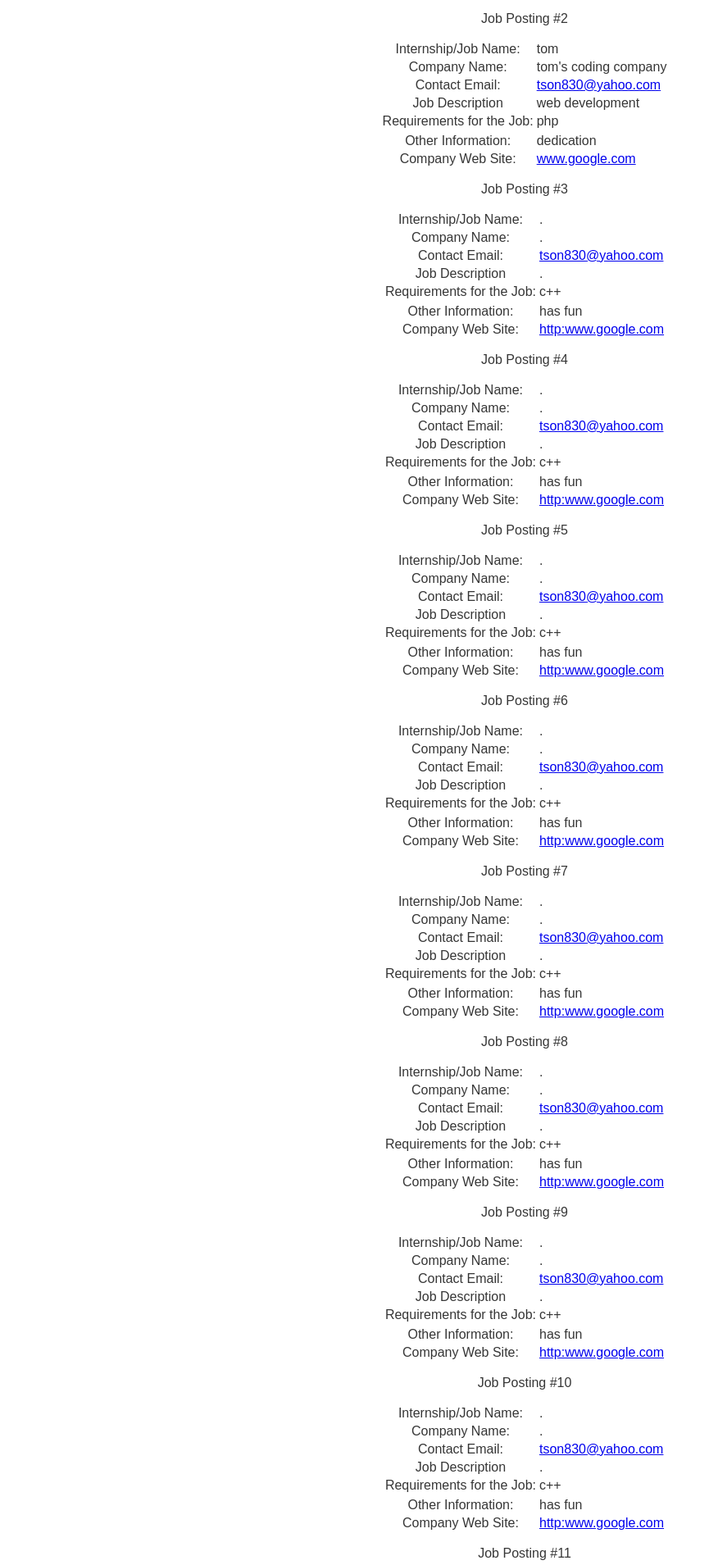
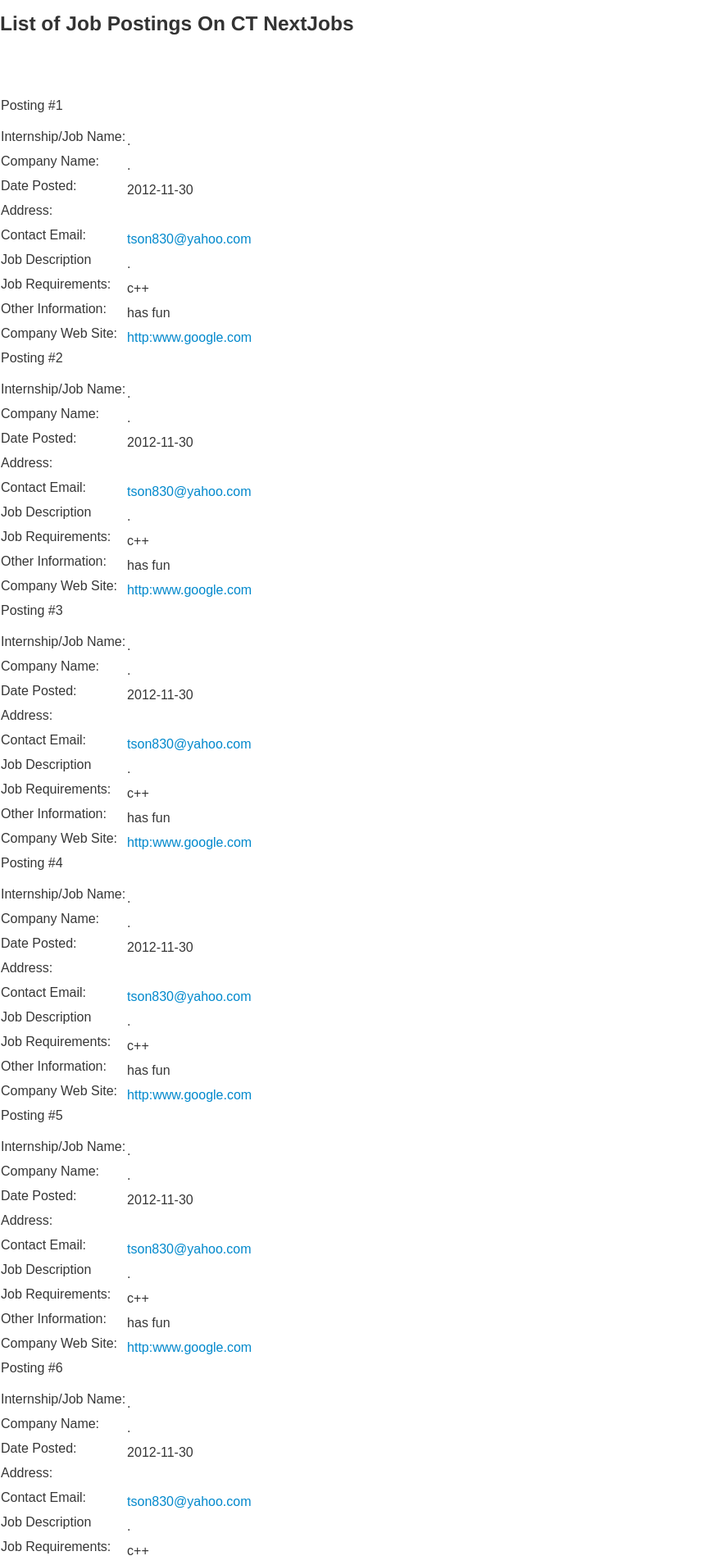
Before and after one commit to sonnemannt1/A100-Project2-Group5, a CodeIgniter app: the page made by application/views/JobSeekerView.php in a window 1280 px wide. Shown: the part 301-2210 px from the top of the page at 82% size, without its empty margins (0-876 px from the left). Run offline with CodeIgniter, Linux system fonts and the light colour scheme; data that the repository does not hold is empty; some libraries are stand-ins or nearby versions; some web fonts are replaced.

Commit message:
updated verison of jobseekerview.php
my awesome version

```diff
--- a/application/views/JobSeekerView.php
+++ b/application/views/JobSeekerView.php
@@ -4,67 +4,146 @@
 
 ?>
 <html>
-<head><link rel="stylesheet" type="text/css" href="<?php echo base_url();?>static/css/styles.css">
+<head>
+<script src="<?php echo base_url();?>static/js/jquery.min.js"></script>
+<link rel="stylesheet" type="text/css" href="<?php echo base_url();?>static/css/styles.css">
 <link href='http://fonts.googleapis.com/css?family=Alef' rel='stylesheet' type='text/css'>
-<title>Job Seekers</title>
+<link href="<?php echo base_url();?>bootstrap/css/bootstrap.css" rel="stylesheet" media="screen">
+
+<title>Welcome Seeker!</title>
 </head>
-<body onLoad="Load">
-<table align="center" style="height:10px; width: auto">
-<tr>
-<td valign="middle">
-<h2><font color="red">Welcome to CT NextJobs</font></h2>
-</td>
-</tr>
-<tr>
-<td align="center" valign="middle">
-	<div id="tabs" align="center">
 
-		<div>
 
-		<div id="firstTabContent" class="activeTabContent">
-			<div style="margin-top: 10px">
+
+	<script src="https://maps.googleapis.com/maps/api/js?v=3.exp&sensor=false"></script>
+    <script type="text/javascript">
+var geocoder;
+var map;
+function initialize() {
+  geocoder = new google.maps.Geocoder();
+  var latlng = new google.maps.LatLng(41.3081, -72.9286);
+  var mapOptions = {
+    zoom: 10,
+    center: latlng,
+    mapTypeId: google.maps.MapTypeId.ROADMAP
+  }
+  map = new google.maps.Map(document.getElementById('map-canvas'), mapOptions);
+   google.maps.event.addListenerOnce(map, 'idle', function(){
+    pinAddress_func();
+});
+}
+
+function codeAddress() {
+  var address = document.getElementById('address').value;
+  geocoder.geocode( { 'address': address}, function(results, status) {
+    if (status == google.maps.GeocoderStatus.OK) {
+      map.setCenter(results[0].geometry.location);
+      var marker = new google.maps.Marker({
+          map: map,
+          position: results[0].geometry.location
+      });
+    } else {
+      alert('Geocode was not successful for the following reason: ' + status);
+    }
+  });
+}
+
+google.maps.event.addDomListener(window, 'load', initialize);
+	pinAddress_func = null;
+	$(function() {
+		function pinAddress(){
+			var address=$('.address');
+			var addressInput=$('#address');
+			for(var i=address.length-1; i>=0; i--)
+			{
+				var addressText = address.eq(i).text();
+				addressInput.val(addressText);
+				codeAddress();
+			}
+		}
+		pinAddress_func = pinAddress;
+		}
+		);
+
+	</script>
+<body>
+
+<div id="panel">
+      <input id="address" type="textbox" value="Sydney, NSW" style="display:none;">
+      <input type="button" value="Geocode" onclick="codeAddress()" style="display:none;">
+</div>
+
+
+<div class="JobSeekerViewMainDiv">
+            <img src='http://newhiteboard.com/wp-content/uploads/2012/10/header.png'>
 				<?php
-					$query = $this->db->get("jobpostings");
-					echo (form_label("List of Job Postings On CT NextJobs"));
+					$this->db->from("jobpostings");
+					$this->db->order_by("datePosted", "desc");
+					$query = $this->db->get();
+					//$query = $this->db->get("jobpostings");
+					echo ("<h3>List of Job Postings On CT NextJobs</h3>");
+					echo ("<div id=\"map-canvas\"></div>");
+					echo ("<br/><br/><br/>");
 					if ($query->num_rows() > 0) {
-						echo ("<table align=center class = classesTable");
-						echo ("<tr>\n");
-						for ($i = 0; $i < $query->num_rows(); $i++) {
-							echo ("<p align=center>Job Posting #". ($i + 1) . "</p>");
-							echo ("<td>\n");
-							echo ("<p align=center>Internship/Job Name: </p>");
+						for ($i = 0; $i < $query->num_rows(); $i++)
+						{
+							echo ("<table class=\"jobDescription\">");
+							echo ("<tr>\n");
+							echo ("<td class=\"JobRowNumber\"\n colspan=\"2\">");
+							echo ("<div>Posting #". ($i + 1) . "</div><br />");
+							echo ("</td>\n");
+							echo ("</tr>\n");
+							echo ("<tr>\n");
+							echo ("<td class=\"JobRowDescription\">\n");
+							echo ("<p>Internship/Job Name: </p>");
 							echo ("</td>\n");
 							echo ("<td>\n");
 							echo ($query->row($i)->jobName);
 							echo ("</td>\n");
 							echo ("</tr>\n");
 							echo ("<tr>\n");
-							echo ("<td>\n");
-							echo ("<p align=center>Company Name:  </p>");
+							echo ("<td class=\"JobRowDescription\">\n");
+							echo ("<p>Company Name:  </p>");
 							echo ("</td>\n");
 							echo ("<td>\n");
 							echo ($query->row($i)->companyName);
 							echo ("</td>\n");
 							echo ("</tr>\n");
 							echo ("<tr>\n");
+							echo ("<td class=\"JobRowDescription\">\n");
+							echo ("<p>Date Posted:  </p>");
+							echo ("</td>\n");
 							echo ("<td>\n");
-							echo ("<p align=center>Contact Email: </p>");
+							echo ($query->row($i)->datePosted);
+							echo ("</td>\n");
+							echo ("</tr>\n");
+							echo ("<tr>\n");
+							echo ("<td class=\"JobRowDescription\">\n");
+							echo ("<p>Address: </p>");
+							echo ("</td>\n");
+							echo ("<td class=\"address\">\n");
+							echo ($query->row($i)->address);
+							echo ("</td>\n");
+							echo ("</tr>\n");
+							echo ("<tr>\n");
+							echo ("<td class=\"JobRowDescription\">\n");
+							echo ("<p>Contact Email: </p>");
 							echo ("</td>\n");
 							echo ("<td>\n");
 							echo ("<a href=mailto:".$query->row($i)->contactEmail . ">" .$query->row($i)->contactEmail . "</a>");
 							echo ("</td>\n");
 							echo ("</tr>\n");
 							echo ("<tr>\n");
-							echo ("<td>\n");
-							echo ("<p align=center>Job Description </p>");
+							echo ("<td class=\"JobRowDescription\">\n");
+							echo ("<p>Job Description </p>");
 							echo ("</td>\n");
 							echo ("<td>\n");
 							echo ($query->row($i)->jobDescription);
 							echo ("</td>\n");
 							echo ("</tr>\n");
 							echo ("<tr>\n");
-							echo ("<td>\n");
-							echo ("<p align=center>Requirements for the Job: </p>");
+							echo ("<td class=\"JobRowDescription\">\n");
+							echo ("<p>Job Requirements: </p>");
 							echo ("</td>\n");
 							echo ("<td>\n");
 							echo ($query->row($i)->skillsRequired);
@@ -73,39 +152,30 @@
 							echo ("<tr>\n");
 							echo ("</tr>\n");
 							echo ("<tr>\n");
-							echo ("<td>\n");
-							echo ("<p align=center>Other Information: </p>");
+							echo ("<td class=\"JobRowDescription\">\n");
+							echo ("<p>Other Information: </p>");
 							echo ("</td>\n");
 							echo ("<td>\n");
 							echo ($query->row($i)->other);
 							echo ("</td>\n");
 							echo ("</tr>\n");
 							echo ("<tr>\n");
-							echo ("<td>\n");
-							echo ("<p align=center>Company Web Site: </p>");
+							echo ("<td class=\"JobRowDescription\">\n");
+							echo ("<p>Company Web Site: </p>");
 							echo ("</td>\n");
 							echo ("<td>\n");
 							echo ("<a href=http://".$query->row($i)->companySite . ">" .$query->row($i)->companySite . "</a>");
 							echo ("</td>\n");
 							echo ("</tr>\n");
 							echo ("</table>");
-							echo ("<table align=center");
-							echo ("<tr>\n");
-
-							echo ("</tr>\n");
-							echo ("<tr>\n");
+							if($i != $query->num_rows()-1)
+								echo ("<div class=\"jobRuler\"></div>");
 						}
-						echo("</table>");
 					}
 				?>
-			</div>
-		</div>
 
-	</div>
-	</div>
+</div>
 
-</td>
-</tr>
-</table>
+
 </body>
 </html>
```
